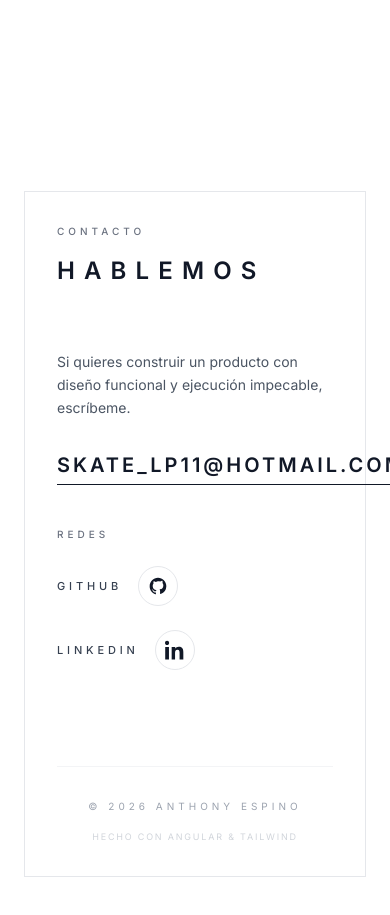
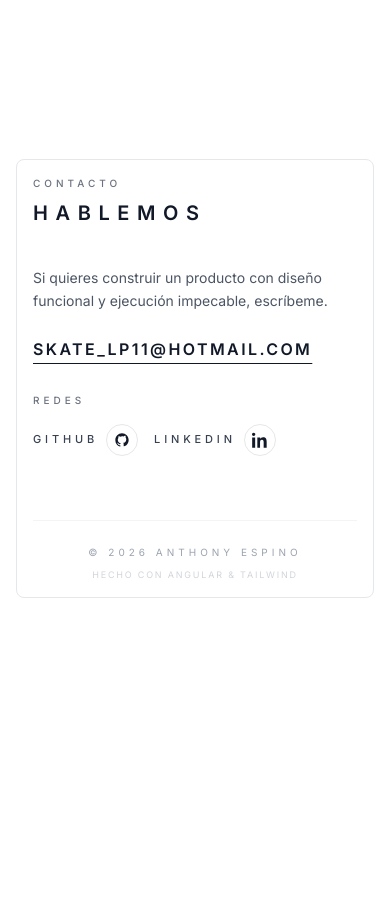
Before and after one commit to FrankAnthony1998/portfolio-anthony-espino, an Angular app: page / in a window 390 px wide. Shown: the part 3396-4311 px from the top of the page. After the commit the page ends 4026 px from the top, so only its background shows below. Built offline with nearby package versions, Linux system fonts and the light colour scheme.

Commit message:
Se optimizo el contacto, ahora es responsive

```diff
--- a/src/app/features/contact/contact.component.html
+++ b/src/app/features/contact/contact.component.html
@@ -1,59 +1,59 @@
-<section id="contacto" class="reveal bg-white dark:bg-[#0a0a0a] pt-24 pb-12 md:pt-40 md:pb-24 transition-colors duration-500 scroll-mt-20">
-  <div class="mx-auto max-w-6xl px-6 md:px-10">
+<section id="contacto" class="reveal bg-white dark:bg-[#0a0a0a] pt-16 pb-8 sm:pt-20 sm:pb-12 md:pt-40 md:pb-24 transition-colors duration-500 scroll-mt-20">
+  <div class="mx-auto max-w-6xl px-4 sm:px-6 md:px-10">
 
-    <div class="border border-gray-200 dark:border-gray-800 p-8 md:p-16 transition-all duration-500 hover:border-gray-400 dark:hover:border-gray-600">
+    <div class="border border-gray-200 dark:border-gray-800 p-4 sm:p-8 md:p-16 transition-all duration-500 hover:border-gray-400 dark:hover:border-gray-600 rounded-lg">
 
-      <div class="space-y-4">
+      <div class="space-y-2 sm:space-y-4">
         <p class="text-[10px] font-medium uppercase tracking-[0.4em] text-gray-500 dark:text-gray-400">
           CONTACTO
         </p>
-        <h2 class="font-display text-2xl font-semibold uppercase tracking-[0.38em] text-gray-900 dark:text-white md:text-3xl">
+        <h2 class="font-display text-xl sm:text-2xl md:text-3xl font-semibold uppercase tracking-[0.38em] text-gray-900 dark:text-white">
           HABLEMOS
         </h2>
       </div>
 
-      <div class="mt-16 grid grid-cols-1 gap-12 md:grid-cols-2 items-end">
+      <div class="mt-10 sm:mt-16 grid grid-cols-1 gap-8 sm:gap-12 md:grid-cols-2 items-end">
 
-        <div class="space-y-8">
-          <p class="max-w-xs text-sm leading-relaxed text-gray-600 dark:text-gray-400 md:text-base">
+        <div class="space-y-6 sm:space-y-8">
+          <p class="max-w-xs text-sm leading-relaxed text-gray-600 dark:text-gray-400 sm:text-base">
             Si quieres construir un producto con diseño funcional y ejecución impecable, escríbeme.
           </p>
           <a
             [href]="'mailto:' + email"
-            class="inline-block font-display text-xl font-semibold uppercase tracking-[0.15em] text-gray-900 dark:text-white underline underline-offset-[12px] decoration-1 transition-all hover:opacity-50 focus-visible:outline-none md:text-2xl"
+            class="inline-block font-display text-base sm:text-xl md:text-2xl font-semibold uppercase tracking-[0.15em] text-gray-900 dark:text-white underline underline-offset-[8px] sm:underline-offset-[12px] decoration-1 transition-all hover:opacity-50 focus-visible:outline-none break-words"
           >
             {{ email }}
           </a>
         </div>
 
-        <div class="space-y-6 md:text-right">
+        <div class="space-y-4 sm:space-y-6 md:text-right">
           <p class="text-[10px] font-medium uppercase tracking-[0.4em] text-gray-500 dark:text-gray-400">
             REDES
           </p>
-          <div class="flex flex-col gap-6 md:items-end">
+          <div class="flex flex-row sm:flex-col gap-4 sm:gap-6 md:items-end">
 
-            <a [href]="githubUrl" target="_blank" class="group flex items-center gap-4 text-[11px] font-medium uppercase tracking-[0.35em] text-gray-700 dark:text-gray-400 transition-colors hover:text-black dark:hover:text-white focus-visible:outline-none">
+            <a [href]="githubUrl" target="_blank" class="group flex items-center gap-2 sm:gap-4 text-[11px] font-medium uppercase tracking-[0.35em] text-gray-700 dark:text-gray-400 transition-colors hover:text-black dark:hover:text-white focus-visible:outline-none">
               <span class="border-b border-transparent group-hover:border-black dark:group-hover:border-white transition-all">Github</span>
-              <div class="flex h-10 w-10 items-center justify-center rounded-full border border-gray-200 dark:border-gray-800 text-gray-900 dark:text-gray-100 transition-all duration-500 group-hover:bg-black group-hover:text-white dark:group-hover:bg-white dark:group-hover:text-black">
-                <svg viewBox="0 0 24 24" class="h-5 w-5" fill="currentColor"><path d="M12 2C6.48 2 2 6.58 2 12.26c0 4.5 2.87 8.32 6.84 9.67.5.1.68-.22.68-.48 0-.24-.01-.87-.01-1.7-2.78.62-3.37-1.37-3.37-1.37-.46-1.2-1.12-1.52-1.12-1.52-.92-.64.07-.63.07-.63 1.02.07 1.55 1.08 1.55 1.08.9 1.57 2.36 1.12 2.94.86.09-.67.35-1.12.63-1.38-2.22-.26-4.55-1.14-4.55-5.09 0-1.12.39-2.03 1.03-2.75-.1-.26-.45-1.31.1-2.73 0 0 .84-.27 2.76 1.05A9.18 9.18 0 0 1 12 6.36c.85 0 1.7.12 2.5.34 1.92-1.32 2.76-1.05 2.76-1.05.55 1.42.2 2.47.1 2.73.64.72 1.03 1.63 1.03 2.75 0 3.96-2.34 4.82-4.57 5.08.36.32.68.95.68 1.92 0 1.39-.01 2.51-.01 2.85 0 .26.18.59.69.48A10.03 10.03 0 0 0 22 12.26C22 6.58 17.52 2 12 2Z"/></svg>
+              <div class="flex h-8 w-8 sm:h-10 sm:w-10 items-center justify-center rounded-full border border-gray-200 dark:border-gray-800 text-gray-900 dark:text-gray-100 transition-all duration-500 group-hover:bg-black group-hover:text-white dark:group-hover:bg-white dark:group-hover:text-black">
+                <svg viewBox="0 0 24 24" class="h-4 w-4 sm:h-5 sm:w-5" fill="currentColor"><path d="M12 2C6.48 2 2 6.58 2 12.26c0 4.5 2.87 8.32 6.84 9.67.5.1.68-.22.68-.48 0-.24-.01-.87-.01-1.7-2.78.62-3.37-1.37-3.37-1.37-.46-1.2-1.12-1.52-1.12-1.52-.92-.64.07-.63.07-.63 1.02.07 1.55 1.08 1.55 1.08.9 1.57 2.36 1.12 2.94.86.09-.67.35-1.12.63-1.38-2.22-.26-4.55-1.14-4.55-5.09 0-1.12.39-2.03 1.03-2.75-.1-.26-.45-1.31.1-2.73 0 0 .84-.27 2.76 1.05A9.18 9.18 0 0 1 12 6.36c.85 0 1.7.12 2.5.34 1.92-1.32 2.76-1.05 2.76-1.05.55 1.42.2 2.47.1 2.73.64.72 1.03 1.63 1.03 2.75 0 3.96-2.34 4.82-4.57 5.08.36.32.68.95.68 1.92 0 1.39-.01 2.51-.01 2.85 0 .26.18.59.69.48A10.03 10.03 0 0 0 22 12.26C22 6.58 17.52 2 12 2Z"/></svg>
               </div>
             </a>
 
-            <a [href]="linkedinUrl" target="_blank" class="group flex items-center gap-4 text-[11px] font-medium uppercase tracking-[0.35em] text-gray-700 dark:text-gray-400 transition-colors hover:text-black dark:hover:text-white focus-visible:outline-none">
+            <a [href]="linkedinUrl" target="_blank" class="group flex items-center gap-2 sm:gap-4 text-[11px] font-medium uppercase tracking-[0.35em] text-gray-700 dark:text-gray-400 transition-colors hover:text-black dark:hover:text-white focus-visible:outline-none">
               <span class="border-b border-transparent group-hover:border-black dark:group-hover:border-white transition-all">LinkedIn</span>
-              <div class="flex h-10 w-10 items-center justify-center rounded-full border border-gray-200 dark:border-gray-800 text-gray-900 dark:text-gray-100 transition-all duration-500 group-hover:bg-black group-hover:text-white dark:group-hover:bg-white dark:group-hover:text-black">
-                <svg viewBox="0 0 24 24" class="h-5 w-5" fill="currentColor"><path d="M4.98 3.5C4.98 4.88 3.9 6 2.5 6S0 4.88 0 3.5 1.08 1 2.5 1s2.48 1.12 2.48 2.5ZM.25 8.25h4.5V23.5H.25V8.25Zm7.75 0h4.31v2.08h.06c.6-1.13 2.06-2.33 4.24-2.33 4.54 0 5.38 2.99 5.38 6.88v8.62h-4.5V15.9c0-1.81-.03-4.13-2.52-4.13-2.52 0-2.9 1.97-2.9 4v7.73H8V8.25Z"/></svg>
+              <div class="flex h-8 w-8 sm:h-10 sm:w-10 items-center justify-center rounded-full border border-gray-200 dark:border-gray-800 text-gray-900 dark:text-gray-100 transition-all duration-500 group-hover:bg-black group-hover:text-white dark:group-hover:bg-white dark:group-hover:text-black">
+                <svg viewBox="0 0 24 24" class="h-4 w-4 sm:h-5 sm:w-5" fill="currentColor"><path d="M4.98 3.5C4.98 4.88 3.9 6 2.5 6S0 4.88 0 3.5 1.08 1 2.5 1s2.48 1.12 2.48 2.5ZM.25 8.25h4.5V23.5H.25V8.25Zm7.75 0h4.31v2.08h.06c.6-1.13 2.06-2.33 4.24-2.33 4.54 0 5.38 2.99 5.38 6.88v8.62h-4.5V15.9c0-1.81-.03-4.13-2.52-4.13-2.52 0-2.9 1.97-2.9 4v7.73H8V8.25Z"/></svg>
               </div>
             </a>
           </div>
         </div>
       </div>
 
-      <div class="mt-24 border-t border-gray-100 dark:border-gray-800 pt-8 flex flex-col md:flex-row justify-between items-center gap-4">
-        <p class="text-[10px] uppercase tracking-[0.4em] text-gray-400 dark:text-gray-500">
+      <div class="mt-16 sm:mt-24 border-t border-gray-100 dark:border-gray-800 pt-6 sm:pt-8 flex flex-col md:flex-row justify-between items-center gap-2 sm:gap-4">
+        <p class="text-[10px] uppercase tracking-[0.4em] text-gray-400 dark:text-gray-500 text-center md:text-left">
           © {{ year }} ANTHONY ESPINO
         </p>
-        <p class="text-[9px] uppercase tracking-[0.2em] text-gray-300 dark:text-gray-600">
+        <p class="text-[9px] uppercase tracking-[0.2em] text-gray-300 dark:text-gray-600 text-center md:text-right">
           Hecho con Angular & Tailwind
         </p>
       </div>
```
